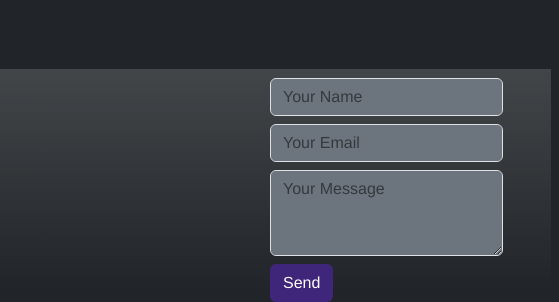
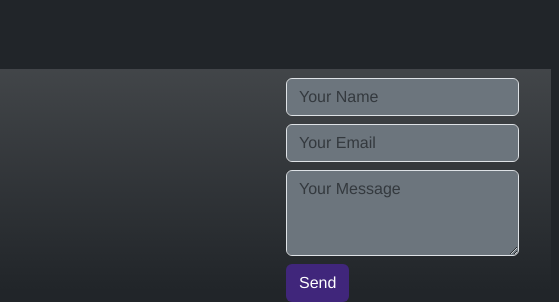
Before and after one commit to fina202404/portfolio, a plain HTML site: page index.html in a window 1280 px wide. Shown: the part 1906-2208 px from the top of the page, 721-1280 px from the left. Drawn offline with nearby package versions, Linux system fonts and the light colour scheme.

Commit message:
responssive error fixed

```diff
--- a/index.html
+++ b/index.html
@@ -237,7 +237,7 @@
     </a>
   </div>
 
-  <div class="contact-form position-absolute end-0 top-50 translate-middle-y me-5" style="max-width: 300x; margin: 10px;">
+  <div class="contact-form form-wrapper">
     <form id="contact-form">
       <div class="mb-2">
         <input type="text" class="bg-secondary text-light form-control" name="user_name" placeholder="Your Name" required>
--- a/style.css
+++ b/style.css
@@ -90,3 +90,17 @@ header a:hover {
   font-size: 30px;
   color: gray;
 }
+
+.form-wrapper {
+  margin: 10px auto;
+  max-width: 300px;
+}
+
+@media (min-width: 992px) {
+  .form-wrapper {
+    position: absolute;
+    top: 50%;
+    right: 2rem;
+    transform: translateY(-50%);
+  }
+}
```
